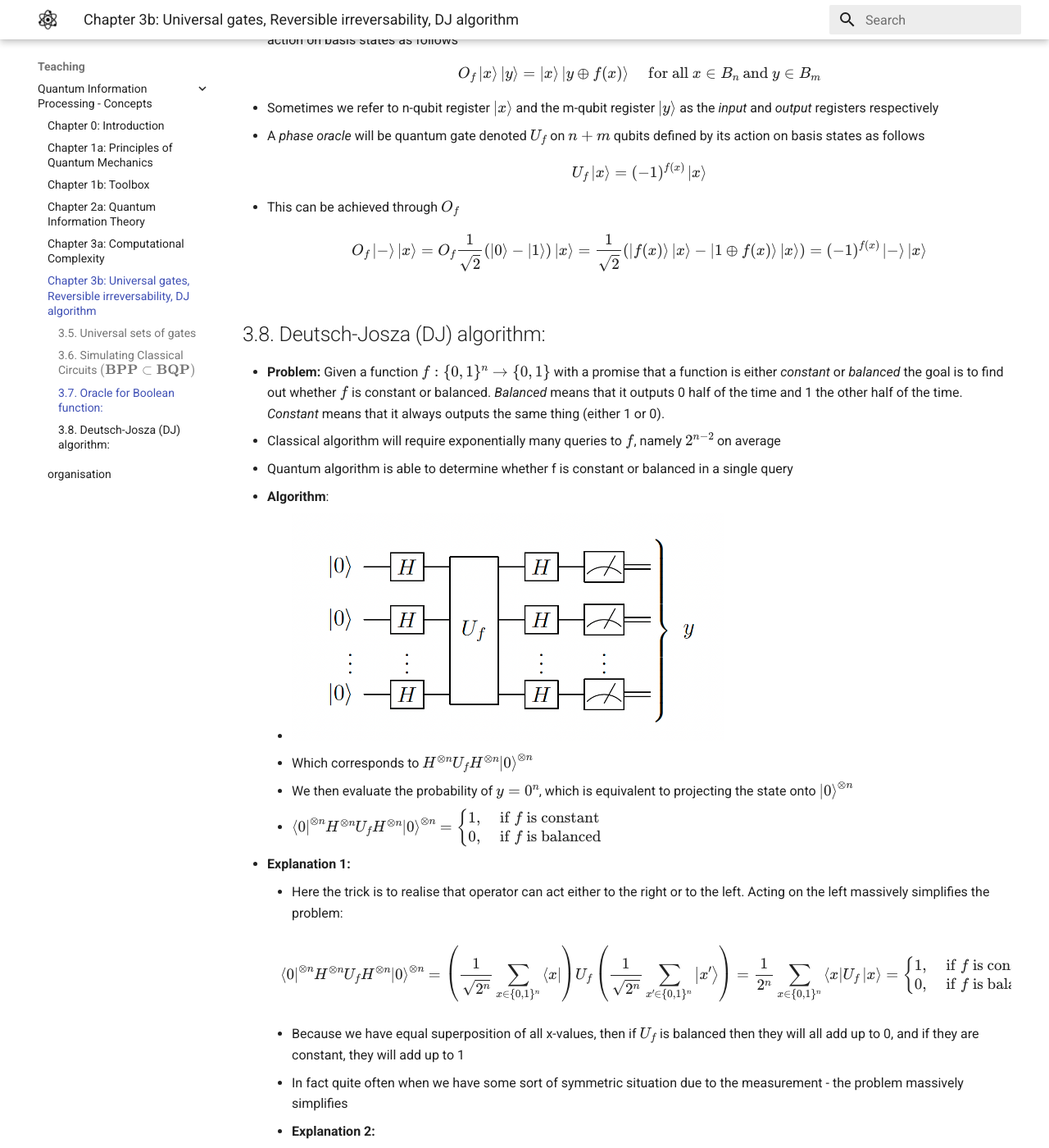
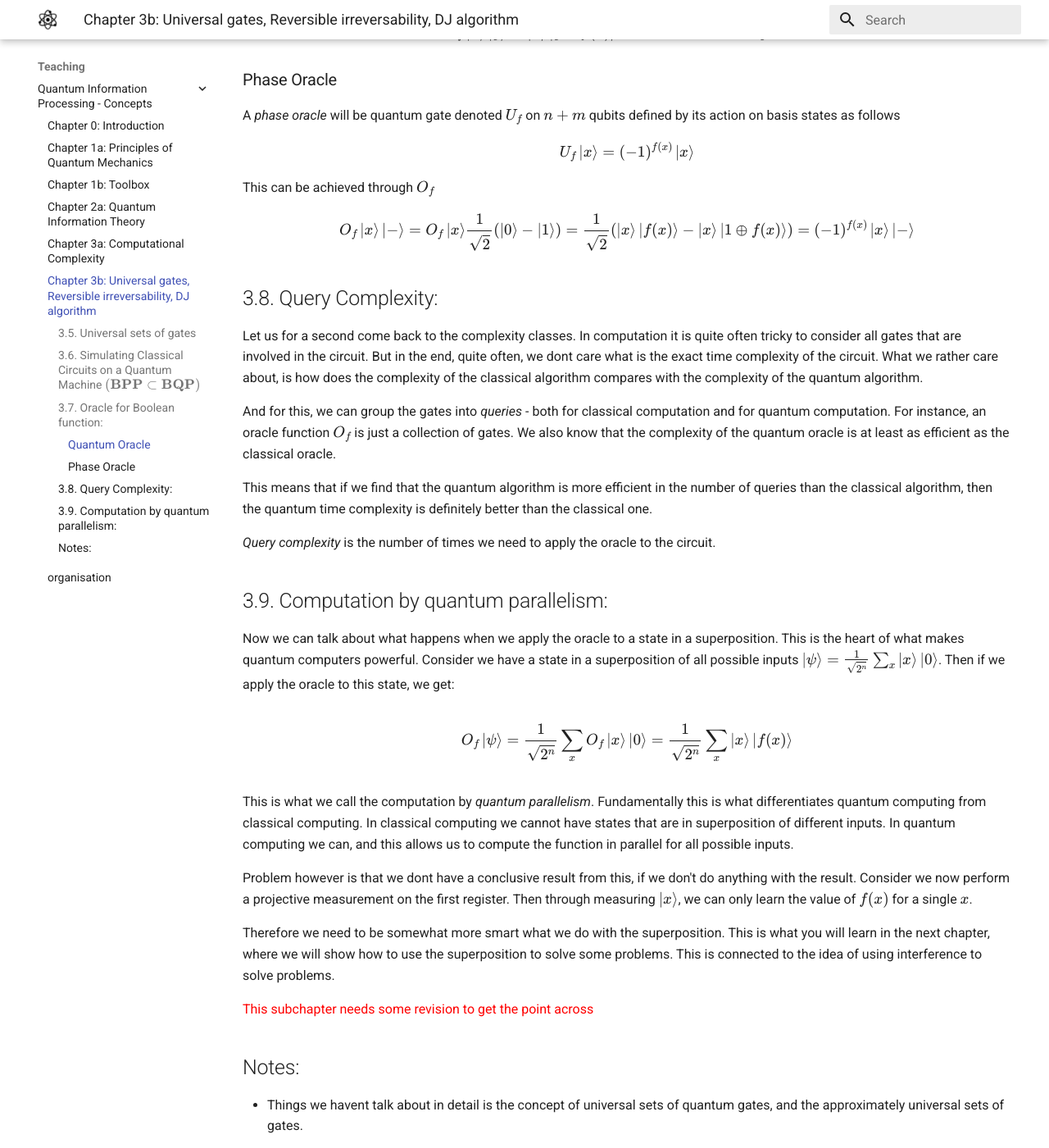
Before and after one commit to wojtekadamczyk3/wadamczyk, an MkDocs documentation site: the page built from docs/qip1/ch3b.md, in a window 1280 px wide and 1400 px high, scrolled down 1260 px. Shown: the whole window at 82% size. Built offline with MkDocs 1.6.1 and Material for MkDocs 9.7.7, drawn with Linux system fonts in a browser that asks for light colours; some of the changed text lies outside the part shown.

Commit message:
complexities, and quantum parallelism

```diff
--- a/docs/qip1/ch3b.md
+++ b/docs/qip1/ch3b.md
@@ -1,80 +1,68 @@
-# Chapter 3b: Universal gates, Reversible irreversability, DJ algorithm
+# Chapter 3b: Universal gates, Reversible irreversability, Oracle Functions
 
 ## 3.5. Universal sets of gates
-- $\mathcal{S}$ is _universal set of gates for quantum computing_ if for any $n \in \mathbb{N}$ an arbitrary unitary operation $U \in \mathcal{U}(n)$ can be implemented to arbitrary precision using only elementary gates from $\mathcal{S}$
-- Elementary gates are assumed to take time $O(1)$
+$\mathcal{S}$ is _universal set of gates for quantum computing_ if for any $n \in \mathbb{N}$ an arbitrary unitary operation $U \in \mathcal{U}(n)$ can be implemented to arbitrary precision using only elementary gates from $\mathcal{S}$. Elementary gates are assumed to take $O(1)$ time.
 - Examples of the universal set of gates:
     - $\{CNOT\} \cup \mathcal{U}(2)$
     - $\{CNOT, H, T\}$
     - $\{\text{Toffoli}, H\}$
-- For any fixed universal set $\mathcal{S}$, a generic unitary matrix on _n_ qubits requires exponentially many elementary gates _n_ to be implemented - this follows from the fact that an n-qubit unitary is determined by $O(4^n)$ real parameters
-- Goal of quantum computing is to find efficient quantum circuits which use poly(n) qubits and poly(n) elementary gates to solve a problem on an input size _n_
 
-## 3.6. Simulating Classical Circuits $\left(\mathbf{B P P} \subset \mathbf{B Q P}\right)$
-- A _classical circuit_ is a sequence of logical operations that act on a small number of bits (AND, OR, NOT)
-- We claim that quantum computation is at least as powerfull as classical computation $\mathbf{B P P} \subset \mathbf{B Q P}$
-- Difficulty arises when trying to translate irreversible logical operations such as AND or OR. Quantum operations are unitary, hence reversible. This poses a problem.
-- The crucial step in showing that one can simulate any classical circuit with a quantum circuit involves showing that any classical boolean operation (even irreversible) can be represented through reversible operation on larger space
-- The key point is that if we operate with unitaries on a larger space, but we only look at the subspace, it will look like the operation is non-unitary, (irreversible)
-- If $f: B_m \rightarrow B_n$ is a Boolean function it can be expressed in an equivalent _reversible_ form $\tilde{f}: B_{m+n} \rightarrow B_{m+n}$.
-    - to do this we introduce an addition operation $\oplus$, which is operation of adding mod 2
-    - for any $f: B_m \rightarrow B_n$ define $\tilde{f}:B_{m+n}\rightarrow B_{m+n}$, where $\tilde{f}(b, c)=(b, c \oplus f(b))$
-    - such function is reversible, as applying the function twice results in $(b, c \oplus f(b) \oplus f(b)) = (b, c \oplus 0...0) = (b, c)$
-    - it performs the wanted operation, because if c is initialised with $c=0...0$, then $\tilde{f}(b, c) = (b, f(b))$
-- By replacing all (now reversible) classical gates with quantum gates and imputing computation basis states, one can obtain quantum circuit that simulates the classical one
+For any fixed universal set $\mathcal{S}$, a generic unitary matrix on _n_ qubits requires exponentially many elementary gates _n_ to be implemented - this follows from the fact that an n-qubit unitary is determined by $O(4^n)$ real parameters. Goal of quantum computing is to find efficient quantum circuits which use poly(n) qubits and poly(n) elementary gates to solve a problem on an input size _n_.
+
+## 3.6. Simulating Classical Circuits on a Quantum Machine $\left(\mathbf{B P P} \subset \mathbf{B Q P}\right)$
+A _classical circuit_ is a sequence of logical operations that act on a small number of bits (AND, OR, NOT). We claim that quantum computation is at least as powerfull as classical computation $\mathbf{B P P} \subset \mathbf{B Q P}$. However, the difficulty in proving it arise when we try to translate irreversible classical operations, such as AND or OR, to quantum gates.Quantum operations are unitary, hence reversible. This poses a problem:
+
+The crucial step in showing that one can simulate any classical circuit with a quantum circuit involves showing that any classical boolean operation (even irreversible) can be represented through reversible operation on larger hilbert space. The key point is that if we operate with unitaries on a larger space, but we only look at the subspace, it will look like the operation is non-unitary, (irreversible).
+
+**Claim**: If $f: B_m \rightarrow B_n$ is a Boolean function it can be expressed in an equivalent _reversible_ form $\tilde{f}: B_{m+n} \rightarrow B_{m+n}$.
+
+**Remark**: The claim by itself is simply logic and has nothing to do with quantum computing.
+
+**Proof**:
+Consider an binary addition operation $\oplus$ (adding mod 2). For any $f: B_m \rightarrow B_n$ define $\tilde{f}:B_{m+n}\rightarrow B_{m+n}$, where $\tilde{f}(b, c)=(b, c \oplus f(b))$. Such function is reversible, as applying the function twice results in $(b, c \oplus f(b) \oplus f(b)) = (b, c \oplus 0) = (b, c)$. If we initialise the second register with $c=0...0$, then $\tilde{f}(b, c) = (b, f(b))$.
+
+**Conclusion**: Through this we satisfied our requirement to represent an irreversible function $f$ as a reversible function $\tilde{f}$. By replacing all (now reversible) classical gates with quantum gates, one can obtain quantum circuit that simulates the classical one.
 
 ## 3.7. Oracle for Boolean function:
-- A _quantum oracle for any Boolean function_ $f:B_n\rightarrow B_m$ will be the quantum gate denoted $O_f$ on $n+m$ qubits defined by its action on basis states as follows
+### Quantum Oracle
+A _quantum oracle for any Boolean function_ $f:B_n\rightarrow B_m$ will be the quantum gate denoted $O_f$ on $n+m$ qubits defined by its action on basis states as follows. Sometimes we refer to n-qubit register $\left|x\right>$ and the m-qubit register $\left|y\right>$ as the _input_ and _output_ registers respectively
 $$
 O_f\left|x\right>\left|y\right>=\left|x\right>\left|y \oplus f(x)\right> \quad \text { for all } x \in B_n \text { and } y \in B_m
 $$
-- Sometimes we refer to n-qubit register $\left|x\right>$ and the m-qubit register $\left|y\right>$ as the _input_ and _output_ registers respectively
-- A _phase oracle_ will be quantum gate denoted $U_f$ on $n+m$ qubits defined by its action on basis states as follows
+### Phase Oracle
+A _phase oracle_ will be quantum gate denoted $U_f$ on $n+m$ qubits defined by its action on basis states as follows
 $$
 U_f\left|x\right>=(-1)^{f(x)}\left|x\right>
 $$
 
-- This can be achieved through $O_f$
+This can be achieved through $O_f$
 $$
-O_f\left|-\right>\left|x\right>=O_f \frac{1}{\sqrt{2}}(\left|0\right>-\left|1\right>)\left|x\right>=\frac{1}{\sqrt{2}}(\left|f(x)\right>\left|x\right>-\left|1 \oplus f(x)\right>\left|x\right>)=(-1)^{f(x)}\left|-\right>\left|x\right>
+O_f\left|x\right>\left|-\right>=O_f \left|x\right> \frac{1}{\sqrt{2}}(\left|0\right>-\left|1\right>)=\frac{1}{\sqrt{2}}(\left|x\right>\left|f(x)\right>-\left|x\right>\left|1 \oplus f(x)\right>)=(-1)^{f(x)}\left|x\right>\left|-\right>
 $$
 
-## 3.8. Deutsch-Josza (DJ) algorithm:
-- **Problem:** Given a function $f : \{0,1\}^n \rightarrow \{0, 1\}$ with a promise that a function is either _constant_ or _balanced_ the goal is to find out whether $f$ is constant or balanced. _Balanced_ means that it outputs 0 half of the time and 1 the other half of the time. _Constant_ means that it always outputs the same thing (either 1 or 0).
-- Classical algorithm will require exponentially many queries to $f$, namely $2^{n-2}$ on average
-- Quantum algorithm is able to determine whether f is constant or balanced in a single query
-- **Algorithm**:
-    - <img src="ch3/DJ_algorithm.png" alt="drawing" width="60%"/>
-    - Which corresponds to $H^{\otimes n} U_f H^{\otimes n}\left|0\right>^{\otimes n}$
-    - We then evaluate the probability of $y = 0^n$, which is equivalent to projecting the state onto $\left|0\right>^{\otimes n}$
-    - $\left<0\right|^{\otimes n}H^{\otimes n} U_f H^{\otimes n}\left|0\right>^{\otimes n} = \begin{cases}1, & \text { if } f \text { is constant } \\ 0, & \text { if } f \text { is balanced }\end{cases}$
-- **Explanation 1:**
-    - Here the trick is to realise that operator can act either to the right or to the left. Acting on the left massively simplifies the problem:
+## 3.8. Query Complexity:
+Let us for a second come back to the complexity classes. In computation it is quite often tricky to consider all gates that are involved in the circuit. But in the end, quite often, we dont care what is the exact time complexity of the circuit. What we rather care about, is how does the complexity of the classical algorithm compares with the complexity of the quantum algorithm.
 
-    $$
-    \left<0\right|^{\otimes n}H^{\otimes n} U_f H^{\otimes n}\left|0\right>^{\otimes n} = \left(\frac{1}{\sqrt{2^n}} \sum_{x \in\{0,1\}^n}\left<x\right|\right) U_f \left(\frac{1}{\sqrt{2^n}} \sum_{x' \in\{0,1\}^n}\left|x'\right>\right) = \frac{1}{2^n} \sum_{x \in\{0,1\}^n}\left<x\right| U_f \left|x\right> = \begin{cases}1, & \text { if } f \text { is constant } \\ 0, & \text { if } f \text { is balanced }\end{cases}
-    $$
+And for this, we can group the gates into _queries_ - both for classical computation and for quantum computation. For instance, an oracle function $O_f$ is just a collection of gates. We also know that the complexity of the quantum oracle is at least as efficient as the classical oracle.
 
+This means that if we find that the quantum algorithm is more efficient in the number of queries than the classical algorithm, then the quantum time complexity is definitely better than the classical one.
 
+_Query complexity_ is the number of times we need to apply the oracle to the circuit.
 
-    - Because we have equal superposition of all x-values, then if $U_f$ is balanced then they will all add up to 0, and if they are constant, they will add up to 1
-    - In fact quite often when we have some sort of symmetric situation due to the measurement - the problem massively simplifies
-- **Explanation 2:**
-    - Second explanation is more visual approach to the problem. It requires us to think about the problem slightly differently, which initially might seem more complicated, but then it becomes easier and more natural - I think it is very useful in subsequent problems such as Grover's algorithm
-    - We can represent each n-qubit computational basis state as a number corresponding to its binary value
-        - $\left|0\right>_C = \left|00...0\right>=\left|0\right>^{\otimes n}$,
-        - $\left|1\right>_C = \left|00...01\right>$,
-        - $\left|2\right>_C = \left|00...10\right>$
-        - ⋮
-        - $\left|2^n-1\right> = \left|11...1\right>$
-    - Each quantum state $\left|x\right>_C$ can be represented as a delta function $\delta(x)$ on the x-axis, where $x$ ranges from 0 to $2^n-1$.
-    - Then let's run through the algorithm step by step:
-        1. Initially we have the state $\left|0\right>_C$
-            - <img src="ch3/DJ0.png" alt="DJ0" width="50%"/>
-        2. Then we apply Haddamard on the $\left|0\right>_C$ state, which results in the equal superposition of all states in $\left|x\right>_C$ basis
-            - <img src="ch3/DJ1.png" alt="DJ1" width="50%"/>
-        3. Then we apply $U_f$ operator, which effectively flips the phase of half of the $\left|x\right>_C$ states if its balanced, otherwise it flips either all or none of them
-            - <img src="ch3/DJ2.png" alt="DJ2" width="50%"/>
-        4. Finally we project it onto the equal superposition of all $\left|x\right>_C$ states
-            - <img src="ch3/DJ3.png" alt="DJ3" width="50%"/>
-    - The result is that if half of the states are flipped, then when we project it onto the equal superposition of all $\left|x\right>_C$ states, we will measure it with probability 0, and if all the states are flipped, then we will measure it with probability 1
+## 3.9. Computation by quantum parallelism:
+Now we can talk about what happens when we apply the oracle to a state in a superposition. This is the heart of what makes quantum computers powerful. Consider we have a state in a superposition of all possible inputs $\left|\psi\right> = \frac{1}{\sqrt{2^n}}\sum_x\left|x\right>\left|0\right>$. Then if we apply the oracle to this state, we get:
+
+$$
+O_f\left|\psi\right> = \frac{1}{\sqrt{2^n}}\sum_x O_f\left|x\right>\left|0\right> = \frac{1}{\sqrt{2^n}}\sum_x \left|x\right>\left|f(x)\right>
+$$
+
+This is what we call the computation by _quantum parallelism_. Fundamentally this is what differentiates quantum computing from classical computing. In classical computing we cannot have states that are in superposition of different inputs. In quantum computing we can, and this allows us to compute the function in parallel for all possible inputs.
+
+Problem however is that we dont have a conclusive result from this, if we don't do anything with the result. Consider we now perform a projective measurement on the first register. Then through measuring $\left|x\right>$, we can only learn the value of $f(x)$ for a single $x$.
+
+Therefore we need to be somewhat more smart what we do with the superposition. This is what you will learn in the next chapter, where we will show how to use the superposition to solve some problems. This is connected to the idea of using interference to solve problems.
+
+<span style="color:red">This subchapter needs some revision to get the point across</span>
+
+## Notes:
+- Things we havent talk about in detail is the concept of universal sets of quantum gates, and the approximately universal sets of gates.
```
Also changed, not shown: docs/qip1/ch4a.md (added, +41 -0 lines).
